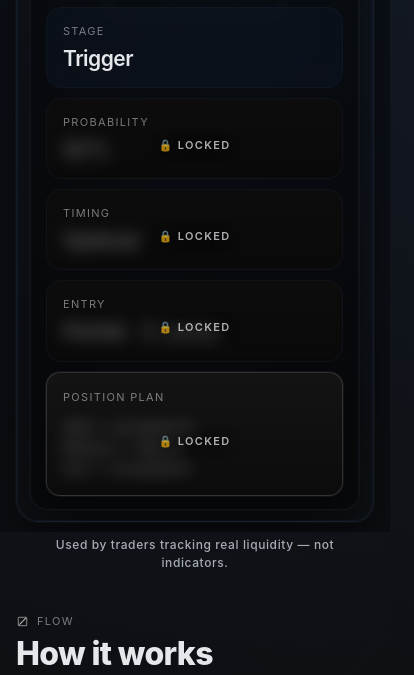
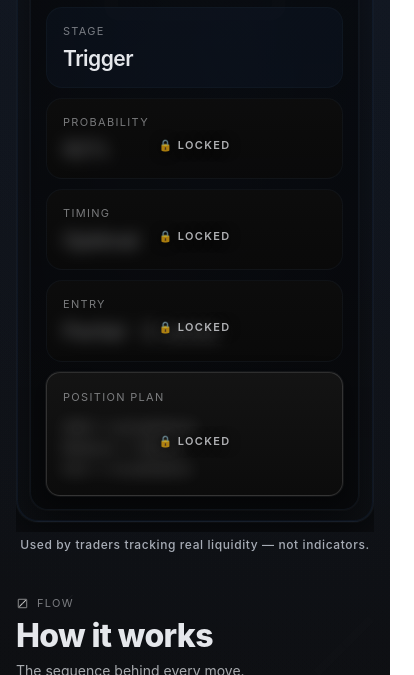
Before and after one commit to strctrcorp/strctr-site, a website: page index.html in a window 390 px wide. Shown: the part 731-1406 px from the top of the page, 414 px wide, since content can reach past the window. Drawn offline with Linux system fonts and the light colour scheme; no server answers.

Commit message:
Update index.html

```diff
--- a/index.html
+++ b/index.html
@@ -47,7 +47,9 @@
         }
 
         html {
-            scroll-behavior: smooth
+            scroll-behavior: smooth;
+            overflow-x: hidden;
+            width: 100%;
         }
 
         body {
@@ -99,6 +101,14 @@
             margin: 0 auto;
             padding-left: 32px;
             padding-right: 32px;
+        }
+
+        .page-shell {
+            width: 100%;
+        }
+
+        .page-shell-inner {
+            width: 100%;
         }
 
         .eyebrow {
@@ -279,7 +289,7 @@
         }
 
         .glossary-pop {
-            width: min(360px, calc(100vw - 28px));
+            width: min(360px, calc(100% - 28px));
             margin: 0;
             padding: 12px 13px;
             border-radius: 12px;
@@ -301,7 +311,7 @@
         }
 
         .cmd-dialog {
-            width: min(620px, calc(100vw - 28px));
+            width: min(620px, calc(100% - 28px));
             padding: 0;
             border: 1px solid rgba(255, 255, 255, .12);
             border-radius: 16px;
@@ -316,7 +326,7 @@
         }
 
         .paywall-dialog {
-            width: min(460px, calc(100vw - 28px));
+            width: min(460px, calc(100% - 28px));
             padding: 0;
             border: 1px solid rgba(59, 130, 246, 0.22);
             border-radius: 16px;
@@ -331,7 +341,7 @@
         }
 
         .telegram-gate-dialog {
-            width: min(520px, calc(100vw - 28px));
+            width: min(520px, calc(100% - 28px));
             max-height: min(92vh, 720px);
         }
 
@@ -605,7 +615,7 @@
         }
 
         #coreApplyModal .paywall-inner {
-            max-width: min(420px, calc(100vw - 40px));
+            max-width: min(420px, calc(100% - 40px));
         }
 
         .core-form {
@@ -2644,11 +2654,6 @@
         }
 
         @media (max-width: 760px) {
-            .container {
-                padding-left: 16px;
-                padding-right: 16px;
-            }
-
             .nav-links {
                 display: none
             }
@@ -3195,31 +3200,44 @@
                 padding-top: 12px;
             }
 
-            html,
             body {
                 width: 100%;
                 max-width: 100%;
             }
 
-            .container {
+            .page-shell {
+                display: flex;
+                justify-content: center;
                 width: 100%;
-                max-width: var(--max);
+                padding-inline: 16px;
+                box-sizing: border-box;
+            }
+
+            .page-shell-inner {
+                width: 100%;
+                max-width: 430px;
                 margin-left: auto;
                 margin-right: auto;
-                padding-left: 16px;
-                padding-right: 16px;
+                box-sizing: border-box;
+                min-width: 0;
+            }
+
+            .page-shell-inner .container {
+                width: 100%;
+                max-width: none;
+                margin-left: 0;
+                margin-right: 0;
+                padding-left: 0;
+                padding-right: 0;
             }
 
             .hero .container.hero-grid {
                 display: flex;
                 flex-direction: column;
-                align-items: center;
+                align-items: stretch;
                 justify-content: flex-start;
                 gap: 8px;
                 width: 100%;
-                max-width: var(--max);
-                margin-left: auto;
-                margin-right: auto;
             }
 
             .hero-copy {
@@ -3234,12 +3252,19 @@
                 max-width: 100%;
                 display: flex;
                 flex-direction: column;
-                align-items: center;
-            }
-
-            .social-proof-strip {
-                padding-left: 16px;
-                padding-right: 16px;
+                align-items: stretch;
+            }
+
+            .hero-watermark {
+                width: 100%;
+                max-width: 100%;
+                left: 0;
+                right: 0;
+                margin-left: auto;
+                margin-right: auto;
+                padding-left: 0;
+                padding-right: 0;
+                justify-content: center;
             }
 
             .hero-watermark svg {
@@ -3247,24 +3272,25 @@
                 height: min(72%, 360px);
             }
 
-            .glossary-pop {
-                width: min(360px, calc(100% - 28px));
-            }
-
-            .cmd-dialog {
-                width: min(620px, calc(100% - 28px));
-            }
-
-            .paywall-dialog {
-                width: min(460px, calc(100% - 28px));
-            }
-
-            .telegram-gate-dialog {
-                width: min(520px, calc(100% - 28px));
-            }
-
-            #coreApplyModal .paywall-inner {
-                max-width: min(420px, calc(100% - 40px));
+            .social-proof-strip {
+                padding-left: 0;
+                padding-right: 0;
+            }
+
+            .social-proof-strip .container {
+                padding-left: 0;
+                padding-right: 0;
+            }
+
+            .panel,
+            .hero-stack {
+                width: 100%;
+                max-width: 100%;
+            }
+
+            .section .card,
+            .tier {
+                min-width: 0;
             }
         }
     </style>
@@ -3285,6 +3311,8 @@
         </defs>
     </svg>
 
+    <div class="page-shell">
+        <div class="page-shell-inner">
     <header class="header">
         <div class="container nav">
             <div class="brand">
@@ -3866,6 +3894,10 @@
             buy/sell pressure imbalance across aggressive flow.
         </div>
 
+    </main>
+        </div>
+    </div>
+
         <dialog id="paywallModal" class="paywall-dialog" aria-labelledby="paywallTitle">
             <div class="paywall-inner">
                 <button type="button" class="paywall-close" data-paywall-close aria-label="Close">×</button>
@@ -3991,7 +4023,6 @@
                 </div>
             </div>
         </dialog>
-    </main>
     <script>
         (function () {
             const reducedMotion = window.matchMedia('(prefers-reduced-motion: reduce)').matches;
```
